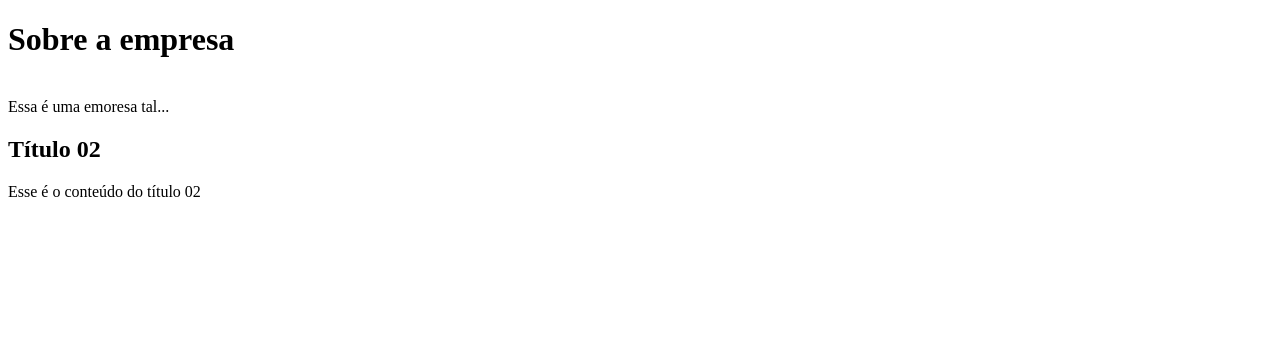
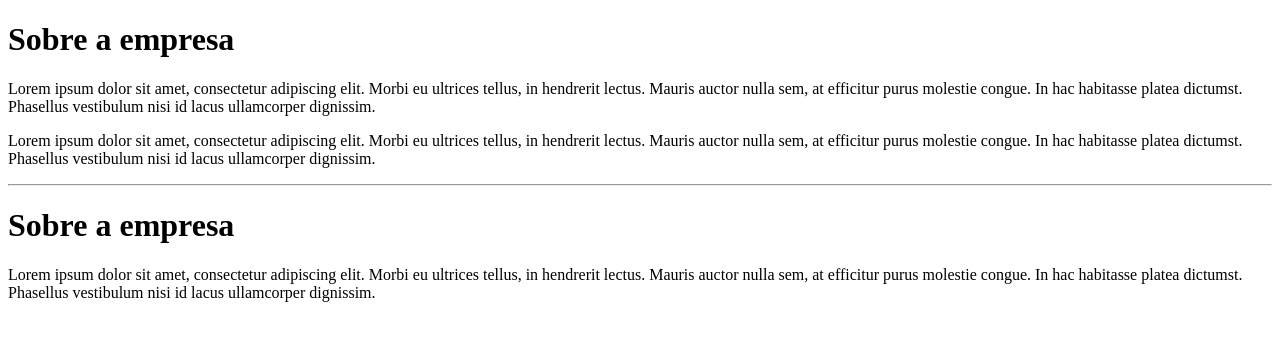
Before and after one commit to NathallyDev/Portfolio, a plain HTML site: page Projeto.html in a window 1280 px wide. Drawn offline with Linux system fonts and the light colour scheme.

Commit message:
Paragrafos e linhas
Aprendendo a criar paragrafos e linhas

```diff
--- a/Projeto.html
+++ b/Projeto.html
@@ -10,11 +10,23 @@
     </head>
 
     <body>
-        <h1> Sobre a empresa </h1>  <br>
-        Essa é uma emoresa tal...
+        <h1> Sobre a empresa </h1>
+        <p>
+            Lorem ipsum dolor sit amet, consectetur adipiscing elit. Morbi eu ultrices tellus, in hendrerit lectus. Mauris auctor nulla sem, at efficitur purus molestie congue. In hac habitasse platea dictumst. Phasellus vestibulum nisi id lacus ullamcorper dignissim.
+        </p>
 
-        <h2> Título 02 </h2>
-        Esse é o conteúdo do título 02
+        <p>
+            Lorem ipsum dolor sit amet, consectetur adipiscing elit. Morbi eu ultrices tellus, in hendrerit lectus. Mauris auctor nulla sem, at efficitur purus molestie congue. In hac habitasse platea dictumst. Phasellus vestibulum nisi id lacus ullamcorper dignissim.
+        </p>
+
+        <hr>
+
+        <h1> Sobre a empresa </h1>
+        <p>
+            Lorem ipsum dolor sit amet, consectetur adipiscing elit. Morbi eu ultrices tellus, in hendrerit lectus. Mauris auctor nulla sem, at efficitur purus molestie congue. In hac habitasse platea dictumst. Phasellus vestibulum nisi id lacus ullamcorper dignissim.
+        </p>
+
+
 
     </body>
 
```
